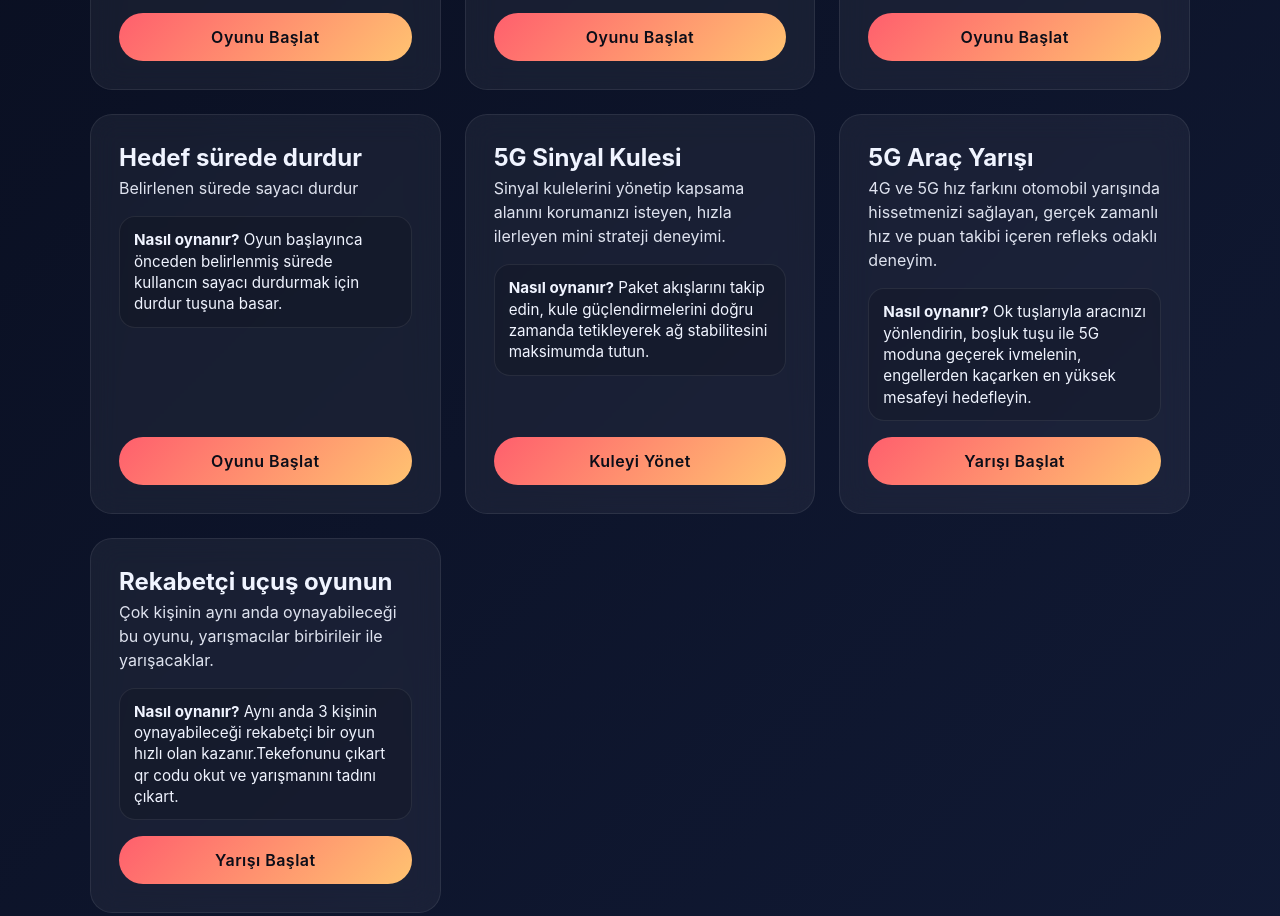
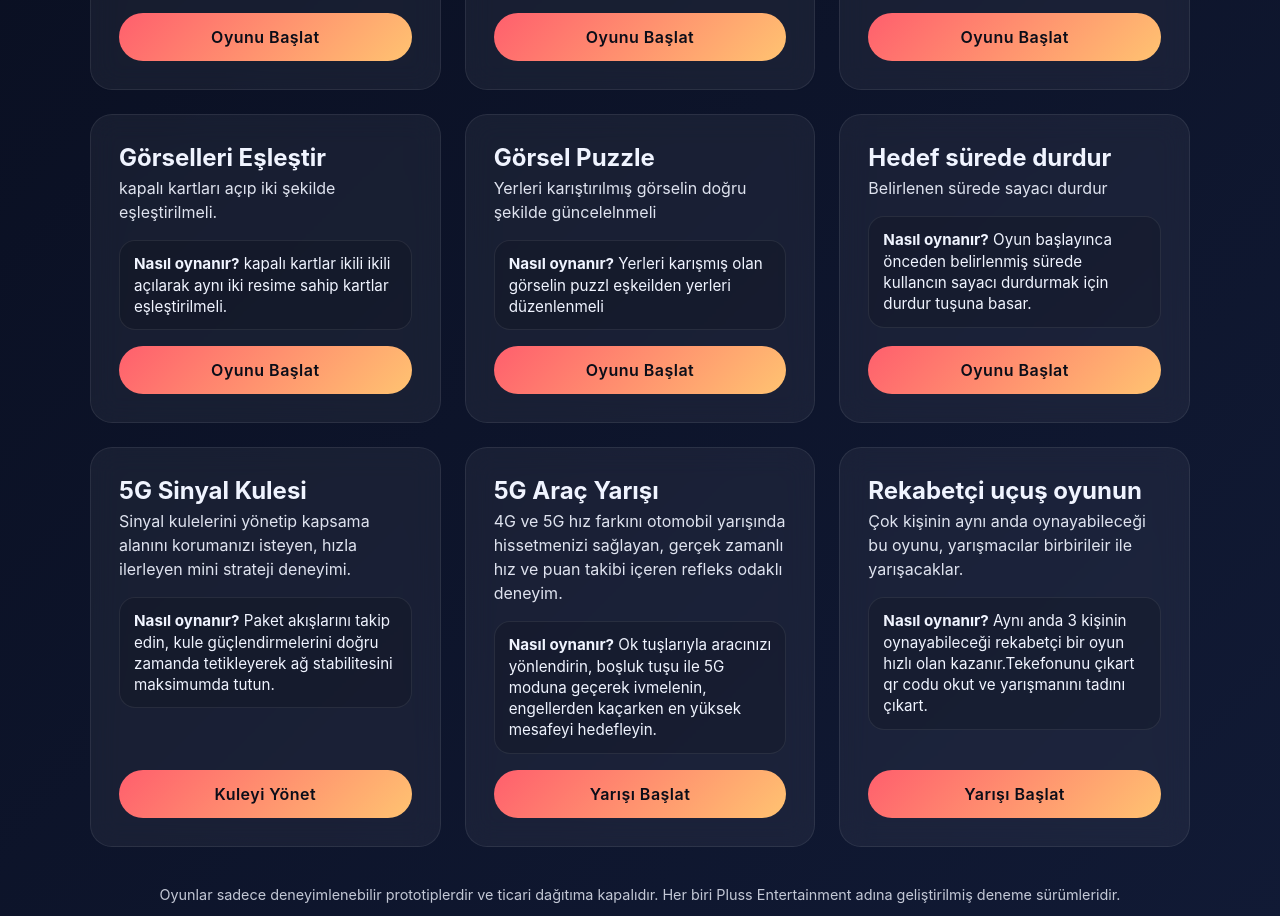
Before and after one commit to YahyaLom/Gaming, a plain HTML site: page index.html in a window 1280 px wide. Shown: the part 1104-2020 px from the top of the page. Drawn offline with Linux system fonts and the light colour scheme.

Commit message:
son iki oyun

```diff
--- a/index.html
+++ b/index.html
@@ -281,6 +281,34 @@
             </article>
             <article class="game-card">
                 <div>
+                    <h2>Görselleri Eşleştir</h2>
+                    <p>
+                        kapalı kartları açıp iki şekilde eşleştirilmeli.
+                    </p>
+                </div>
+                <div class="how-to">
+                    <strong>Nasıl oynanır?</strong> kapalı kartlar ikili ikili açılarak aynı iki resime sahip kartlar
+                    eşleştirilmeli.
+                </div>
+                <a class="cta-btn" href="https://valilik-card-game.vercel.app/" target="_blank" rel="noopener">Oyunu
+                    Başlat</a>
+            </article>
+            <article class="game-card">
+                <div>
+                    <h2>Görsel Puzzle</h2>
+                    <p>
+                        Yerleri karıştırılmış görselin doğru şekilde güncelelnmeli
+                    </p>
+                </div>
+                <div class="how-to">
+                    <strong>Nasıl oynanır?</strong> Yerleri karışmış olan görselin puzzl eşkeilden yerleri düzenlenmeli
+                </div>
+                <a class="cta-btn" href="https://valilik-puzzle-game-bpel.vercel.app/" target="_blank"
+                    rel="noopener">Oyunu
+                    Başlat</a>
+            </article>
+            <article class="game-card">
+                <div>
                     <h2>Hedef sürede durdur</h2>
                     <p>
                         Belirlenen sürede sayacı durdur
```
